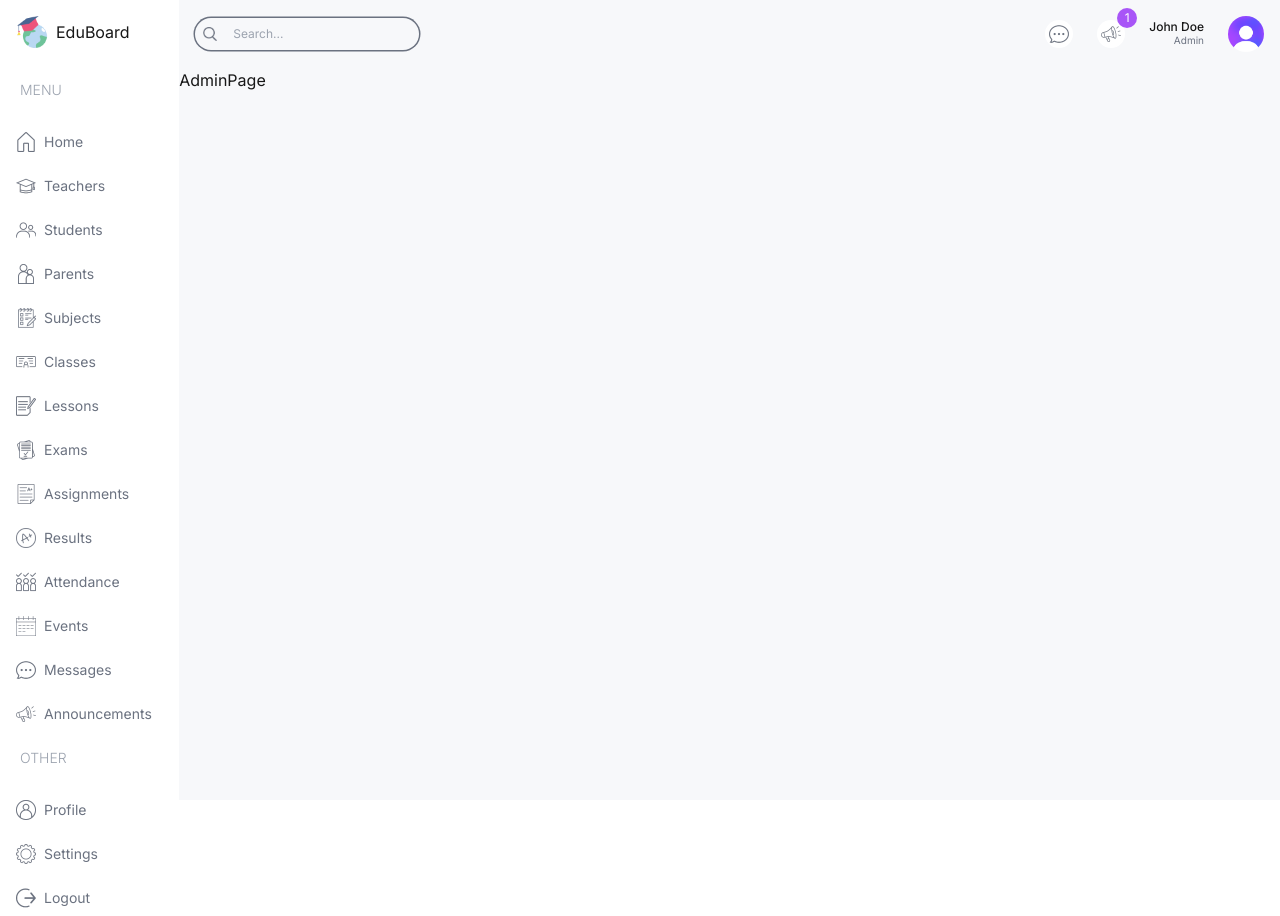
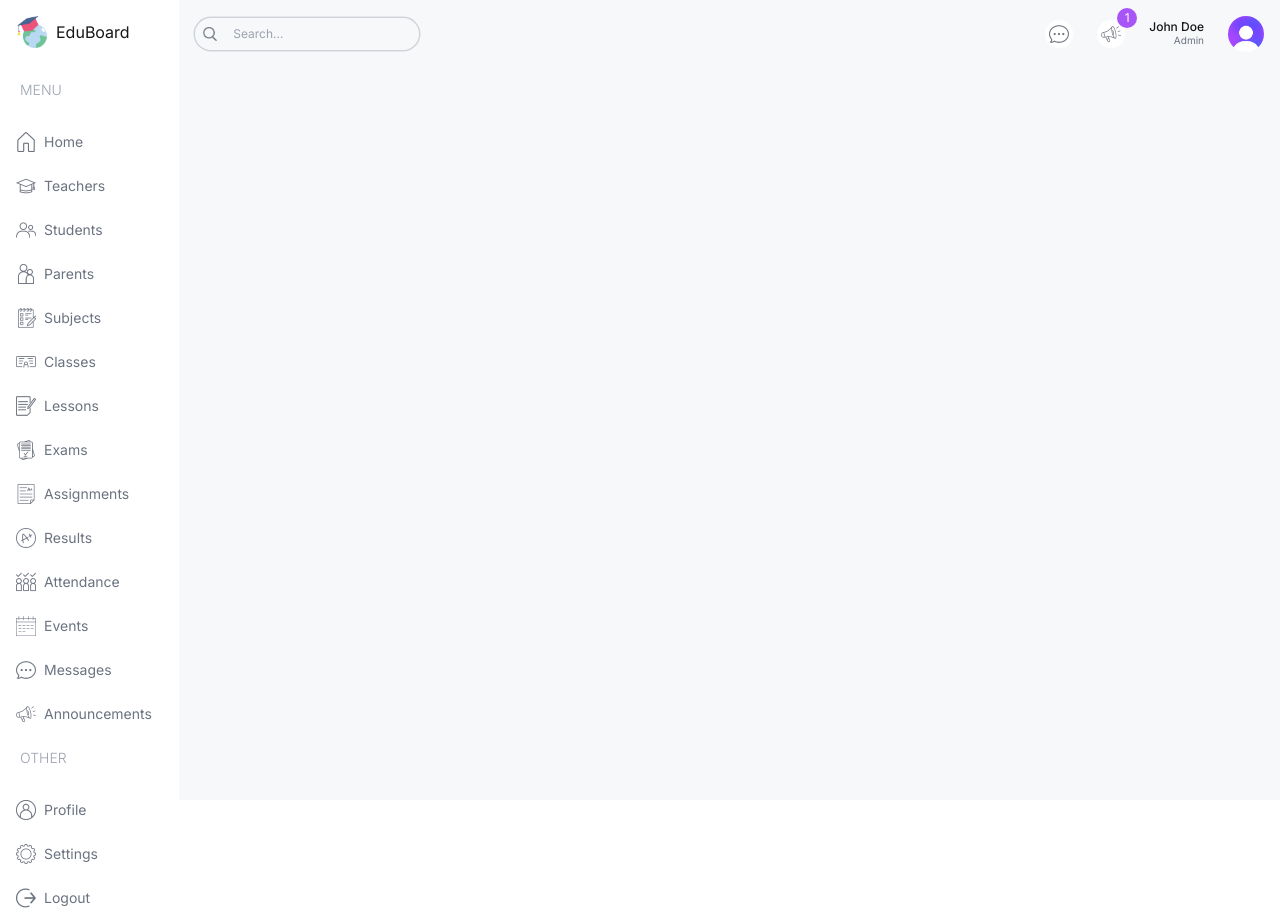
Before and after one commit to mysandesh/EduBoard, a Next.js app: page /admin in a window 1280 px wide. Built offline with nearby package versions, Linux system fonts and the light colour scheme.

Commit message:
Logo and Menu padding fix

```diff
--- a/src/app/(dashboard)/admin/page.tsx
+++ b/src/app/(dashboard)/admin/page.tsx
@@ -1,5 +1,12 @@
 const AdminPage = () => {
-  return <div className="">AdminPage</div>;
+  return (
+    <div className="p-4 flex gap-4 flex-col md:flex-row">
+      {/* LEFT */}
+      <div className=""></div>
+      {/* RIGHT */}
+      <div className=""></div>
+    </div>
+  );
 };
 
 export default AdminPage;
--- a/src/components/Navbar.tsx
+++ b/src/components/Navbar.tsx
@@ -4,7 +4,7 @@ const Navbar = () => {
   return (
     <div className="flex items-center justify-between p-4">
       {/* SEARCH BAR */}
-      <div className="hidden md:flex items-center gap-2 text-xs rounded-full ring-[1.5px] ring-gray-500 px-2">
+      <div className="hidden md:flex items-center gap-2 text-xs rounded-full ring-[1.5px] ring-gray-300 px-2">
         <Image src="/search.png" alt="" width={14} height={14} />
         <input
           type="text"
```
